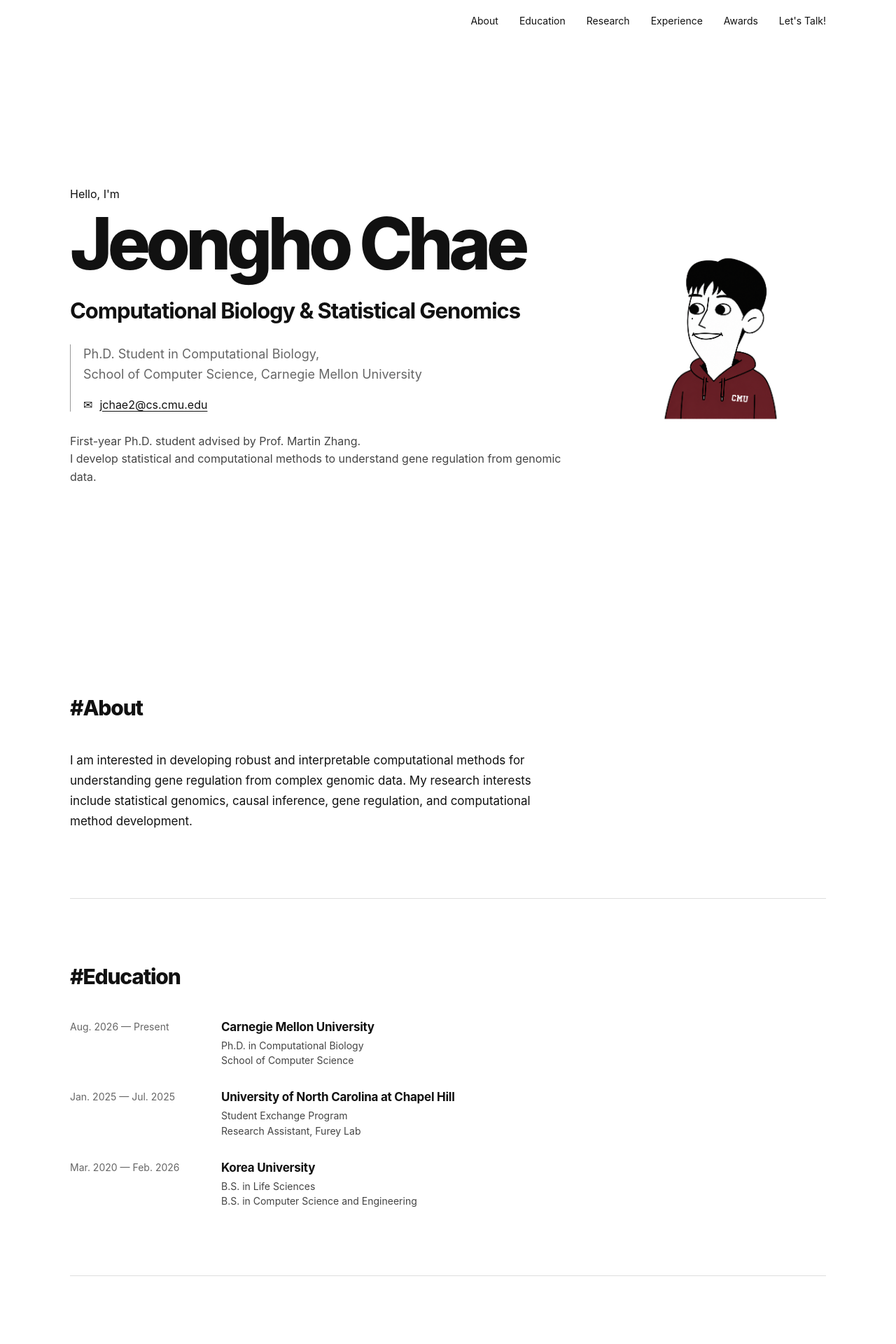
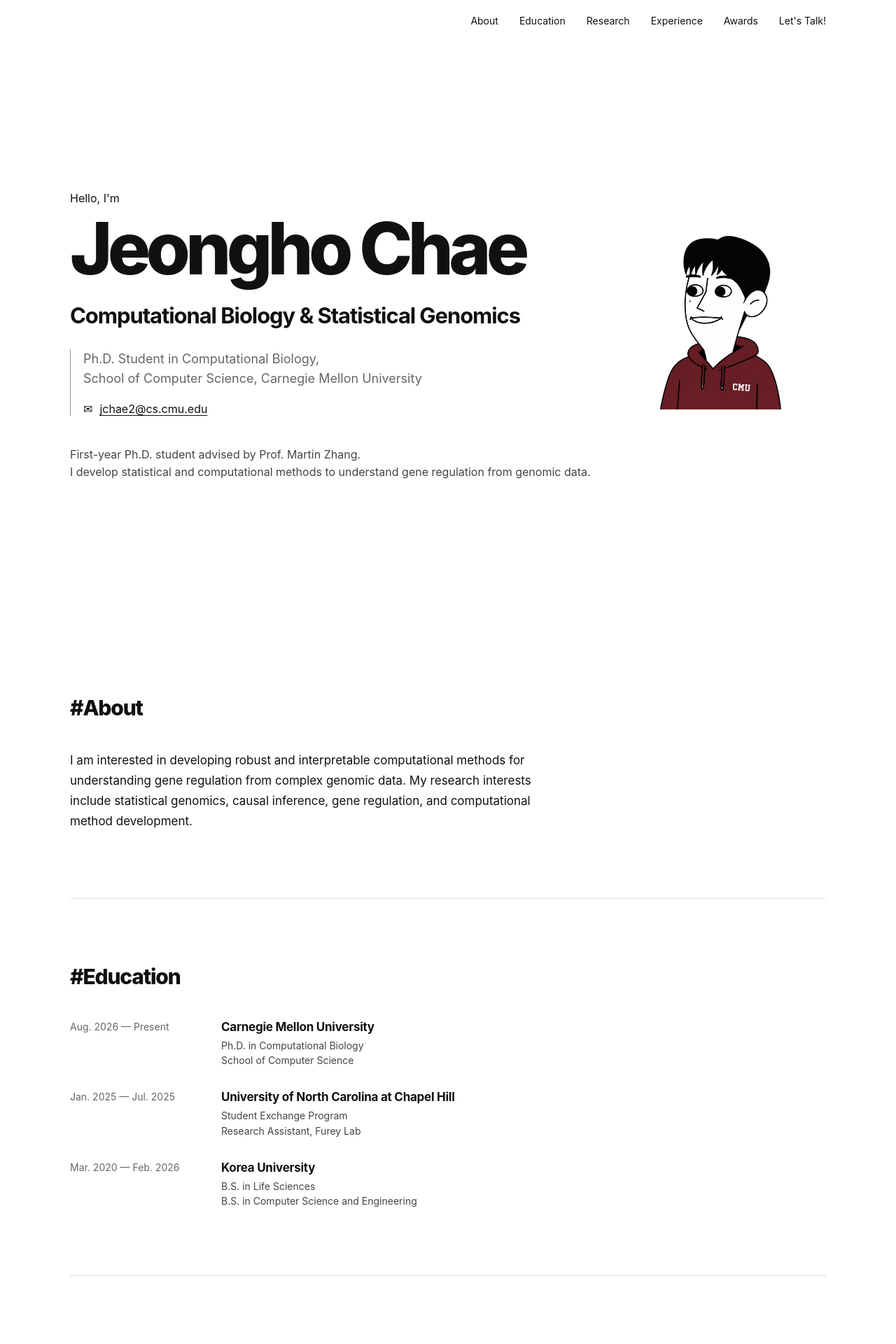
Before and after one commit to chae-jh/chae-jh.github.io, a Jekyll site: the page index.html, which Jekyll copies as it is, in a window 1280 px wide. Shown: the top 1920 px of the page at 70% size. Built offline with Jekyll 4.4.1, drawn with Linux system fonts in a browser that asks for light colours.

Commit message:
Update index.html

```diff
--- a/index.html
+++ b/index.html
@@ -109,7 +109,22 @@
       padding: 70px 0;
     }
 
-    .hero-layout {
+    .hero-inner {
+      width: 100%;
+    }
+
+    .hello {
+      margin: 0 0 12px;
+
+      font-size: 16px;
+      line-height: 1.4;
+    }
+
+    /*
+      Jeongho Chae ~ email 영역과
+      오른쪽 사진을 같은 높이의 grid에 배치
+    */
+    .hero-main {
       width: 100%;
 
       display: grid;
@@ -119,16 +134,8 @@
       align-items: stretch;
     }
 
-    .hero-inner {
-      width: 100%;
-      max-width: 940px;
-    }
-
-    .hello {
-      margin: 0 0 12px;
-
-      font-size: 16px;
-      line-height: 1.4;
+    .hero-main-text {
+      min-width: 0;
     }
 
     .hero h1 {
@@ -187,25 +194,18 @@
       text-underline-offset: 3px;
     }
 
-    .hero-extra {
-      margin-top: 30px;
-
-      color: #444444;
-
-      font-size: 16px;
-      line-height: 1.6;
-    }
-
     /* =========================
        HERO IMAGE
        ========================= */
 
     .hero-image {
+      min-width: 0;
+
       display: flex;
       align-items: stretch;
       justify-content: center;
 
-      min-width: 0;
+      overflow: visible;
     }
 
     .hero-image img {
@@ -214,10 +214,26 @@
       width: 100%;
       height: 100%;
 
+      max-width: 300px;
+
       object-fit: contain;
       object-position: center;
 
-      max-width: 300px;
+      /*
+        사진을 살짝 키워서
+        왼쪽 text block의 위/아래에 자연스럽게 맞춤
+      */
+      transform: scale(1.08);
+      transform-origin: center;
+    }
+
+    .hero-extra {
+      margin-top: 30px;
+
+      color: #444444;
+
+      font-size: 16px;
+      line-height: 1.6;
     }
 
     /* =========================
@@ -441,8 +457,9 @@
         padding: 60px 0;
       }
 
-      .hero-layout {
+      .hero-main {
         grid-template-columns: 1fr;
+
         gap: 45px;
       }
 
@@ -471,9 +488,12 @@
       }
 
       .hero-image img {
-        width: 240px;
+        width: 250px;
         height: auto;
+
         max-width: 70vw;
+
+        transform: none;
       }
 
       .content {
@@ -551,13 +571,22 @@
 
       <section class="hero">
 
-        <div class="hero-layout">
-
         <div class="hero-inner">
 
           <p class="hello">
             Hello, I'm
           </p>
+
+          <!--
+            Jeongho Chae부터 Email까지와
+            사진을 한 줄에 묶음
+          -->
+
+          <div class="hero-main">
+
+            <!-- LEFT -->
+
+            <div class="hero-main-text">
 
               <h1>
                 Jeongho Chae
@@ -589,6 +618,25 @@
 
               </div>
 
+            </div>
+
+
+            <!-- RIGHT -->
+
+            <div class="hero-image">
+
+              <img
+                src="avatar.png?v=4"
+                alt="Jeongho Chae illustration"
+              >
+
+            </div>
+
+          </div>
+
+
+          <!-- BELOW BOTH -->
+
           <div class="hero-extra">
 
             First-year Ph.D. student advised by Prof. Martin Zhang.
@@ -597,20 +645,6 @@
 
             I develop statistical and computational methods
             to understand gene regulation from genomic data.
-
-            </div>
-
-          </div>
-
-
-          <!-- RIGHT SIDE: IMAGE -->
-
-          <div class="hero-image">
-
-            <img
-              src="avatar.png?v=3"
-              alt="Jeongho Chae illustration"
-            >
 
           </div>
 
```
Lines whose indentation alone changed are shown as unchanged.
